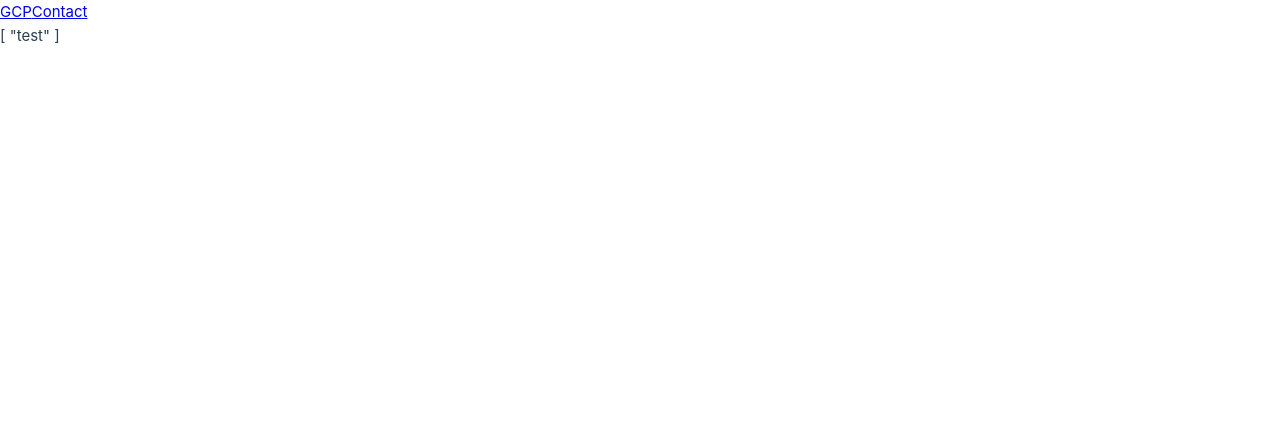
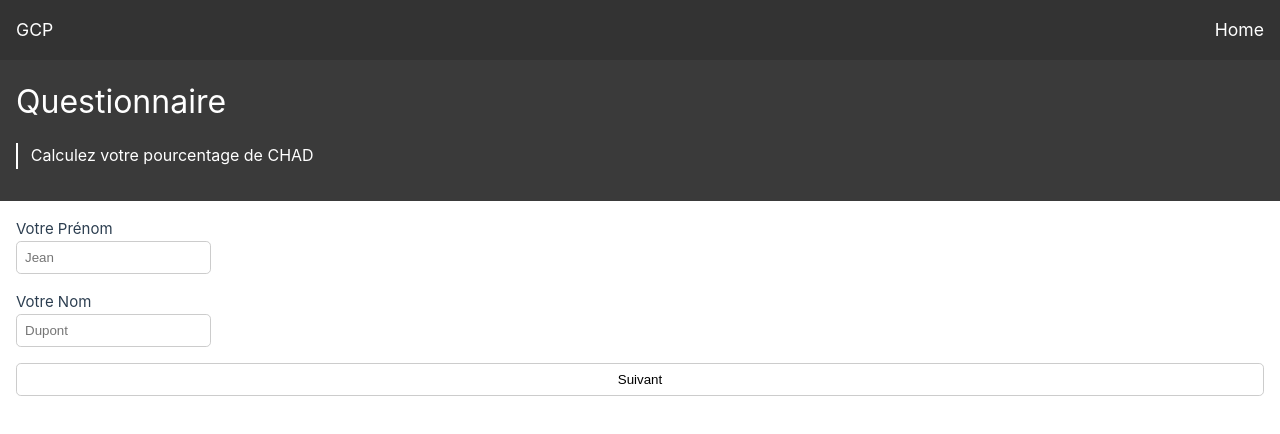
Before and after one commit to MatheoDev/gcp-project, a Vue app: page / in a window 1280 px wide. Shown: the top 434 px of the page. Built offline with nearby package versions, Linux system fonts and the light colour scheme.

Commit message:
form feature & style conception

```diff
--- a/src/App.vue
+++ b/src/App.vue
@@ -9,7 +9,9 @@ export default {
     <div class="wrapper">
       <nav>
         <RouterLink to="/">GCP</RouterLink>
-        <RouterLink to="/about">Contact</RouterLink>
+        <div class="items">
+          <RouterLink to="/">Home</RouterLink>
+        </div>
       </nav>
     </div>
   </header>
@@ -18,4 +20,20 @@ export default {
 </template>
 
 <style scoped>
+nav {
+  display: flex;
+  justify-content: space-between;
+  align-items: center;
+  height: 100%;
+  background-color: #333;
+  padding: 1rem;
+}
+nav a {
+  text-decoration: none;
+  color: #fff;
+  font-size: 1.1rem;
+}
+nav a:hover {
+  color: #ccc;
+}
 </style>
--- a/src/conf/axios.js
+++ b/src/conf/axios.js
@@ -1,7 +1,7 @@
 import axios from 'axios'
 
 const instance = axios.create({
-  baseURL: 'http://localhost:3000',
+  baseURL: 'gcp-back.azurewebsites.net/api',
   timeout: 5000,
   headers: {
     'Content-Type': 'application/json'
--- /dev/null
+++ b/src/store/data.json
@@ -0,0 +1,56 @@
+{
+  "id": 9,
+  "owner": {
+      "id": 4,
+      "firstname": "paul",
+      "lastname": "mabite",
+      "title": "Aspirant"
+  },
+  "inputs": [
+      {
+          "id": 16,
+          "question": {
+              "id": 16,
+              "title": "As-tu l'expertise de Xavier Dupond De Ligones en BTP ?",
+              "points": 10
+          },
+          "valueUser": null
+      },
+      {
+          "id": 17,
+          "question": {
+              "id": 9,
+              "title": "Piques-tu les moustiques ?",
+              "points": 1
+          },
+          "valueUser": null
+      },
+      {
+          "id": 18,
+          "question": {
+              "id": 2,
+              "title": "Bois-tu un litre de SP98 tous les jours ?",
+              "points": 8
+          },
+          "valueUser": null
+      },
+      {
+          "id": 19,
+          "question": {
+              "id": 18,
+              "title": "Piques-tu les moustiques ?",
+              "points": 10
+          },
+          "valueUser": null
+      },
+      {
+          "id": 20,
+          "question": {
+              "id": 3,
+              "title": "Es-tu capable de faire 1000 pompes par secondes ?",
+              "points": 6
+          },
+          "valueUser": null
+      }
+  ]
+}
--- a/src/store/index.js
+++ b/src/store/index.js
@@ -1,26 +1,79 @@
 import { createStore } from 'vuex'
+import data from './data.json'
 
 const store = createStore({
   state () {
     return {
-      questions: [],
+      input: {
+        firstname: '',
+        lastname: '',
+      },
+      form: {},
+      result: {},
+      step: 0,
+      loading: false,
     }
   },
   actions: {
-    fetchQuesttion ({ commit }) {
+    initMock({ commit }) {
+      // mock data
+      commit('setForm', data)
+    },
+    fetchQuesttion({ state, commit }) {
+      state.loading = true
       // fetch data from API
-
-      // this.$axios.get('/questions')
-
-      commit('setQuestions', ['test'])
+      this.$axios.post('/forms', state.input)
+        .then(response => {
+          // todo à verifier
+          commit('setForm', response.data)
+        })
+        .catch(error => {
+          console.error(error)
+        })
+        .finally(() => {
+          // todo faire un loading
+          state.step = 1
+          state.loading = false
+        })
+    },
+    postQuestions({ state, commit }) {
+      state.loading = true
+      // post data to API
+      this.$axios.post(`/forms/${state.form.id}`, {
+          form: state.form,
+        })
+        .then(response => {
+          // todo à verifier
+          commit('setResult', response.data)
+        })
+        .catch(error => {
+          console.error(error)
+        })
+        .finally(() => {
+          state.step = 2
+          state.loading = false
+        })
     }
   },
   mutations: {
-    setQuestions (state, questions) {
-      state.questions = questions
+    setForm (state, form) {
+      state.form = form
     },
-    addQuestion (state, question) {
-      state.questions.push(question)
+    setResult (state, result) {
+      state.result = result
+    },
+    setStep(state, step) {
+      state.step = step
+    },
+    clearAll(state) {
+      state.input = {
+        firstname: '',
+        lastname: '',
+      }
+      state.form = {}
+      state.result = {}
+      state.step = 0
+      state.loading = false
     }
   }
 })
--- a/src/views/HomeView.vue
+++ b/src/views/HomeView.vue
@@ -2,14 +2,179 @@
 export default {
   name: 'HomeView',
   mounted() {
-    this.$store.dispatch('fetchQuesttion')
+    this.$store.dispatch('initMock')
+  },
+  methods: {
+    _goStep(step) {
+      this.$store.commit('setStep', step)
+    },
+    _clearAll() {
+      this.$store.commit('clearAll')
+    }
   }
 }
-
 </script>
 
 <template>
   <main>
-    {{ $store.state.questions }}
+    <div class="jumbotron">
+      <h1>Questionnaire</h1>
+      <div class="quote">Calculez votre pourcentage de CHAD</div>
+    </div>
+
+    <div class="loading" v-if="$store.state.loading">
+      <!-- faire un loading en css -->
+      <div class="loading__spinner"></div>
+    </div>
+
+    <!-- Premierement on demande à l'utilisateur de donnée ses infos firstname lastname -->
+    <form class="form" v-else-if="$store.state.step === 0">
+      <div class="group-label">
+        <label for="firstname">Votre Prénom</label>
+        <div class="group-input">
+          <input type="text" id="firstname" v-model="$store.state.input.firstname" placeholder="Jean" />
+        </div>
+      </div>
+      <div class="group-label">
+        <label for="lastname">Votre Nom</label>
+        <div class="group-input">
+          <input type="text" id="lastname" v-model="$store.state.input.lastname" placeholder="Dupont" />
+        </div>
+      </div>
+      <button type="button" @click="$store.dispatch('fetchQuesttion')">Suivant</button>
+    </form>
+
+    <!-- Ensuite on affiche les questions -->
+    <form class="form" v-else-if="$store.state.step === 1">
+      <div class="group-label" v-for="input in $store.state.form.inputs" :key="input.id">
+        <label>{{ input.question.title }}</label>
+        <!-- proposer oui ou non -->
+        <div class="group-input">
+          <div class="input__radio">
+            <input type="radio" :id="input.id" :name="input.id" :value="true" v-model="input.valueUser" />
+            <label :for="input.id">Oui</label>
+          </div>
+          <div class="input__radio">
+            <input type="radio" :id="input.id" :name="input.id" :value="false" v-model="input.valueUser" />
+            <label :for="input.id">Non</label>
+          </div>
+        </div>
+      </div>
+      <div class="group-btn">
+        <button type="button" @click="_goStep(0)">Précédent</button>
+        <button type="button" @click="$store.dispatch('postQuestions')">Suivant</button>
+      </div>
+    </form>
+
+    <!-- Enfin on affiche les résultats -->
+    <div class="result" v-else>
+      {{ $store.state.result }}
+      <button type="button" @click="_clearAll()">Refaire un formulaire</button>
+    </div>
   </main>
 </template>
+
+<style scoped>
+.jumbotron {
+  display: flex;
+  flex-direction: column;
+  justify-content: flex-start;
+  align-items: flex-start;
+  height: 100%;
+  background-color: #3a3a3a;
+  padding: 1rem;
+}
+.jumbotron h1 {
+  color: #fff;
+  font-size: 2rem;
+}
+.jumbotron .quote {
+  color: #fff;
+  font-size: 1rem;
+  border-left: 2px solid #fff;
+  padding-left: 0.8rem;
+  margin: 1rem 0;
+}
+.form {
+  display: flex;
+  flex-direction: column;
+  padding: 1rem;
+}
+.group-label {
+  display: flex;
+  flex-direction: column;
+  margin-bottom: 1rem;
+}
+.group-input {
+  display: flex;
+  flex-direction: row;
+  gap: 1rem;
+}
+.input__radio {
+  display: flex;
+  flex-direction: row;
+  align-items: center;
+  gap: 0.2rem;
+}
+.group-btn {
+  display: flex;
+  flex-direction: row;
+  gap: 1rem;
+}
+input[type="text"] {
+  padding: 0.5rem;
+  border-radius: 0.3rem;
+  border: 1px solid #ccc;
+}
+/* color du radio select #333 */
+input[type="radio"] {
+  appearance: none;
+  width: 1rem;
+  height: 1rem;
+  border-radius: 50%;
+  border: 1px solid #ccc;
+  background-color: #fff;
+  cursor: pointer;
+  transition: all 0.2s ease-in-out;
+}
+input[type="radio"]:checked {
+  background-color: #3a3a3a;
+}
+button {
+  padding: 0.5rem;
+  border-radius: 0.3rem;
+  border: 1px solid #ccc;
+  background-color: #fff;
+  cursor: pointer;
+  transition: all 0.2s ease-in-out;
+}
+button:hover {
+  background-color: #333;
+  color: #fff;
+}
+.result {
+  display: flex;
+  flex-direction: column;
+  gap: 1rem;
+  padding: 1rem;
+}
+.loading {
+  display: flex;
+  justify-content: center;
+  align-items: center;
+  height: 50vh;
+}
+.loading__spinner {
+  width: 3rem;
+  height: 3rem;
+  border-radius: 50%;
+  border: 3px solid #ccc;
+  border-top-color: #333;
+  animation: spin 1s infinite linear;
+}
+@keyframes spin {
+  to {
+    transform: rotate(360deg);
+  }
+}
+</style>
```
